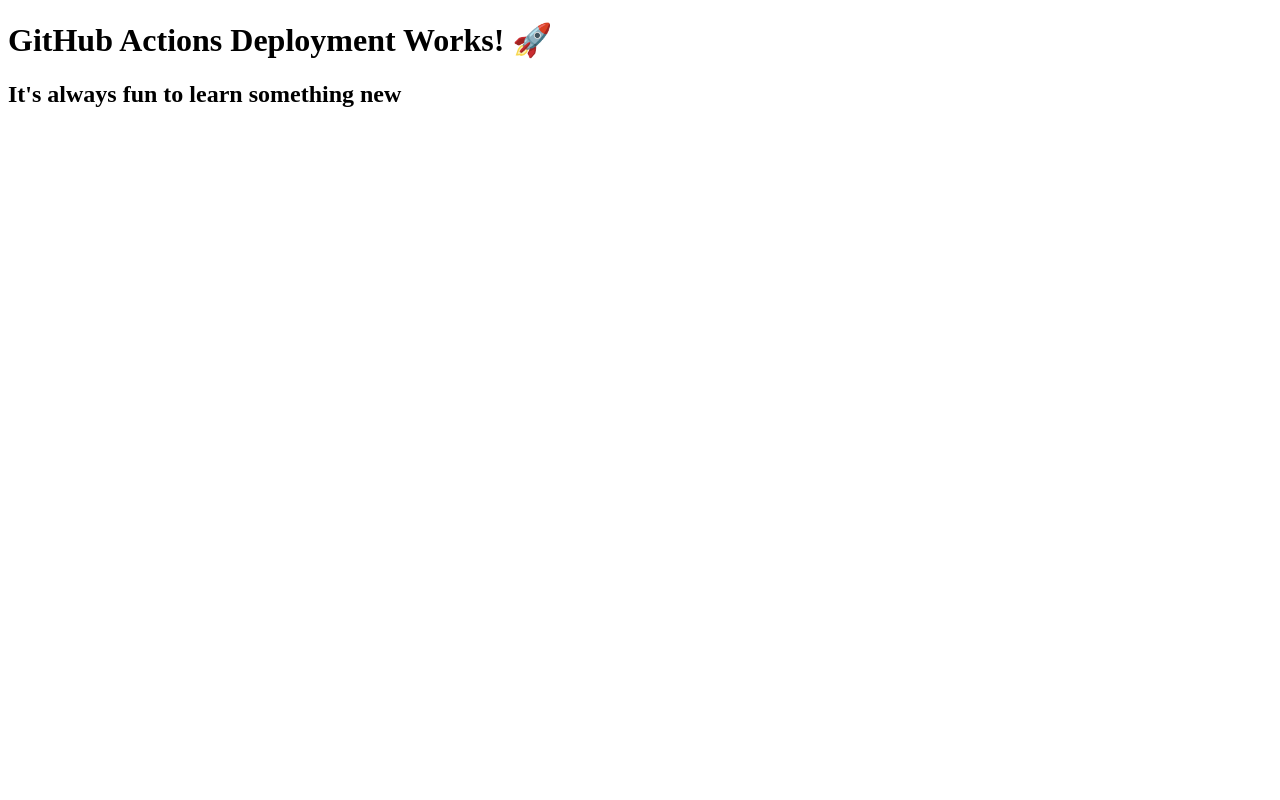
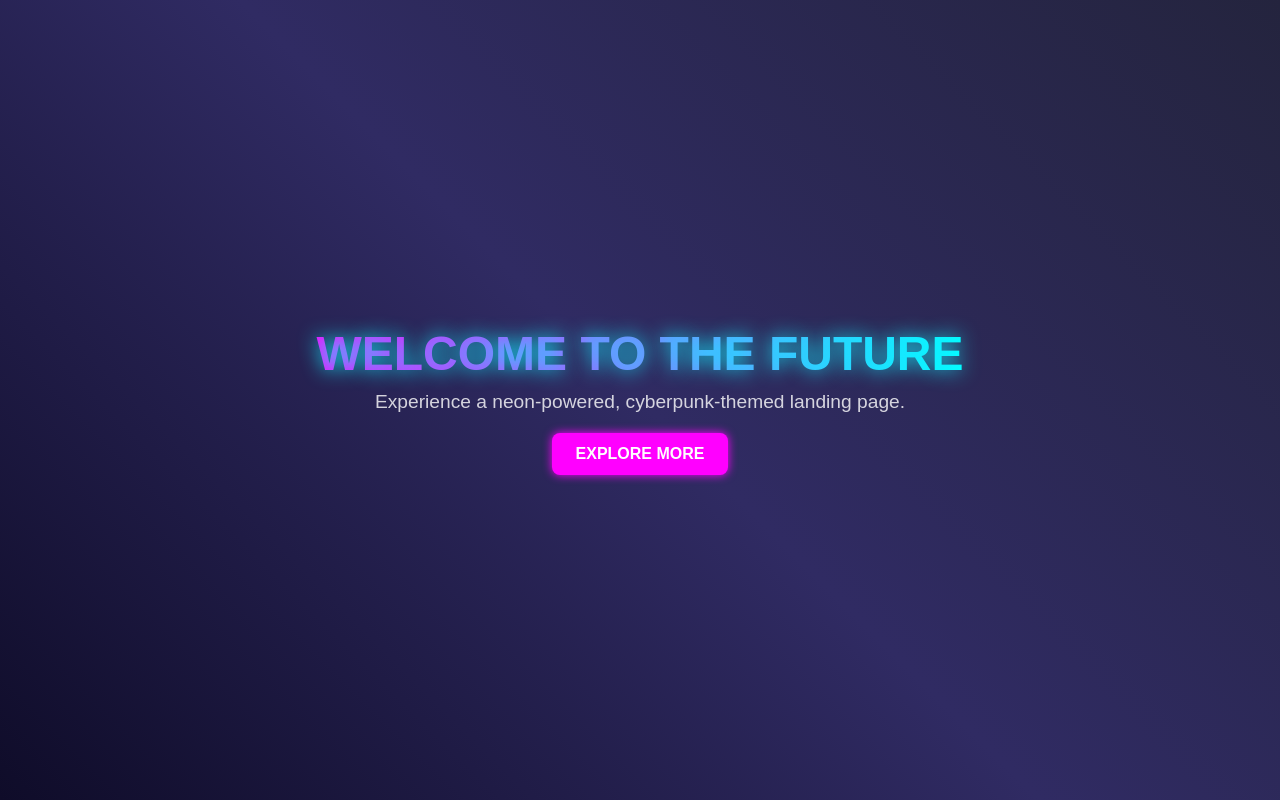
Before and after one commit to nishtha2405/gh-deployment-workflow, a plain HTML site: page index.html in a window 1280 px wide. Drawn offline with Linux system fonts and the light colour scheme.

Commit message:
Updated index.html

```diff
--- a/index.html
+++ b/index.html
@@ -3,10 +3,84 @@
 <head>
     <meta charset="UTF-8">
     <meta name="viewport" content="width=device-width, initial-scale=1.0">
-    <title>Hello GitHub Actions</title>
+    <title>Cool Landing Page</title>
+    <style>
+        /* Reset & Dark Theme */
+        * {
+            margin: 0;
+            padding: 0;
+            box-sizing: border-box;
+            font-family: 'Poppins', sans-serif;
+        }
+
+        body {
+            background: linear-gradient(45deg, #0f0c29, #302b63, #24243e);
+            height: 100vh;
+            display: flex;
+            justify-content: center;
+            align-items: center;
+            color: white;
+            text-align: center;
+        }
+
+        .container {
+            animation: fadeIn 2s ease-in-out;
+        }
+
+        h1 {
+            font-size: 3rem;
+            text-transform: uppercase;
+            font-weight: bold;
+            background: linear-gradient(90deg, #ff00ff, #00ffff);
+            -webkit-background-clip: text;
+            -webkit-text-fill-color: transparent;
+            animation: glow 1.5s infinite alternate;
+        }
+
+        p {
+            font-size: 1.2rem;
+            margin-top: 10px;
+            opacity: 0.8;
+        }
+
+        .btn {
+            margin-top: 20px;
+            display: inline-block;
+            padding: 12px 24px;
+            font-size: 1rem;
+            text-transform: uppercase;
+            font-weight: bold;
+            color: white;
+            background: #ff00ff;
+            border: none;
+            border-radius: 8px;
+            cursor: pointer;
+            transition: 0.3s;
+            box-shadow: 0px 0px 10px #ff00ff;
+        }
+
+        .btn:hover {
+            background: #00ffff;
+            box-shadow: 0px 0px 15px #00ffff;
+        }
+
+        /* Animations */
+        @keyframes glow {
+            from { text-shadow: 0px 0px 10px #ff00ff; }
+            to { text-shadow: 0px 0px 20px #00ffff; }
+        }
+
+        @keyframes fadeIn {
+            from { opacity: 0; transform: translateY(-20px); }
+            to { opacity: 1; transform: translateY(0); }
+        }
+    </style>
 </head>
 <body>
-    <h1>GitHub Actions Deployment Works! 🚀</h1>
-    <h2> It's always fun to learn something new</h2>
+    <div class="container">
+        <h1>Welcome to the Future</h1>
+        <p>Experience a neon-powered, cyberpunk-themed landing page.</p>
+        <button class="btn">Explore More</button>
+    </div>
 </body>
 </html>
```
